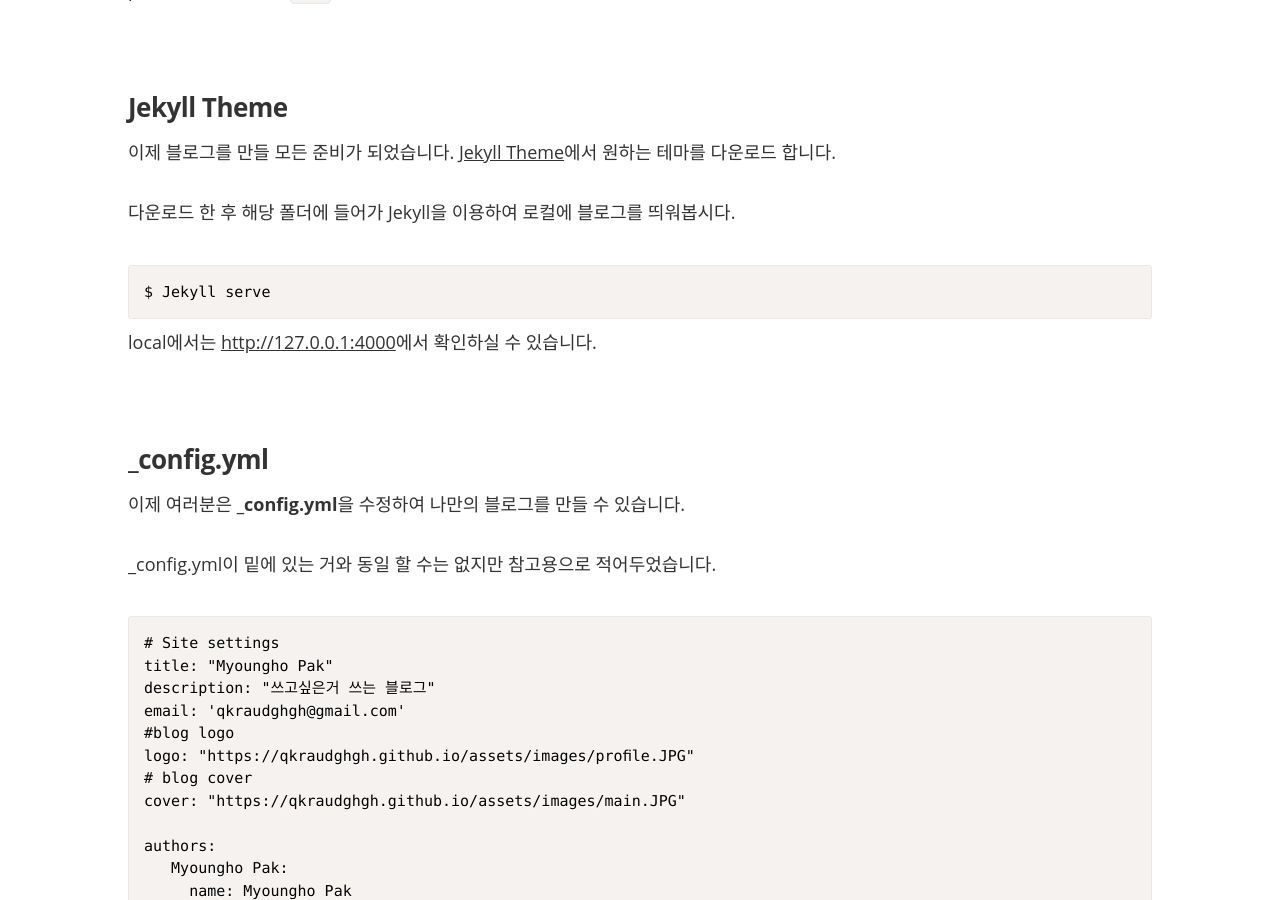
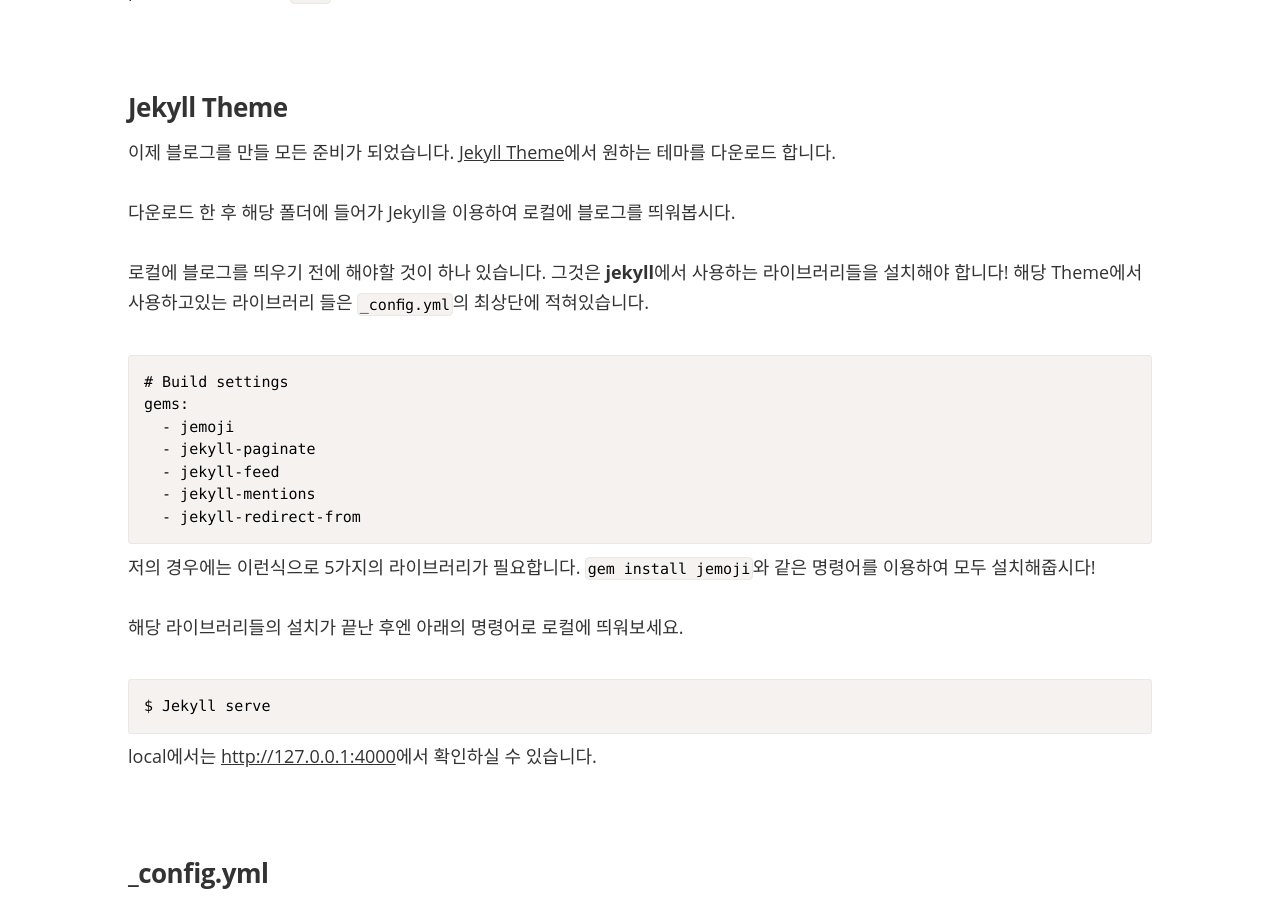
Before and after one commit to qkraudghgh/qkraudghgh.github.io, a Jekyll site: the page built from _posts/2016-07-02-jekyll-blog-setup.md, in a window 1280 px wide and 900 px high, scrolled down 998 px. Built offline with Jekyll 4.4.1, drawn with Linux system fonts in a browser that asks for light colours; nearby versions of some CDN libraries; some web fonts are replaced; comment, search, counter and statistics services are not loaded.

Commit message:
내용추가

````diff
--- a/_posts/2016-07-02-jekyll-blog-setup.md
+++ b/_posts/2016-07-02-jekyll-blog-setup.md
@@ -37,6 +37,23 @@
 [Jekyll Theme](http://jekyllthemes.org/)에서 원하는 테마를 다운로드 합니다.
 
 다운로드 한 후 해당 폴더에 들어가 Jekyll을 이용하여 로컬에 블로그를 띄워봅시다.
+
+로컬에 블로그를 띄우기 전에 해야할 것이 하나 있습니다. 그것은 **jekyll**에서 사용하는 라이브러리들을 설치해야 합니다!
+해당 Theme에서 사용하고있는 라이브러리 들은 `_config.yml`의 최상단에 적혀있습니다.
+
+```Shell
+# Build settings
+gems:
+  - jemoji
+  - jekyll-paginate
+  - jekyll-feed
+  - jekyll-mentions
+  - jekyll-redirect-from
+```
+
+저의 경우에는 이런식으로 5가지의 라이브러리가 필요합니다. `gem install jemoji`와 같은 명령어를 이용하여 모두 설치해줍시다!
+
+해당 라이브러리들의 설치가 끝난 후엔 아래의 명령어로 로컬에 띄워보세요.
 
 ```Shell
 $ Jekyll serve
````
